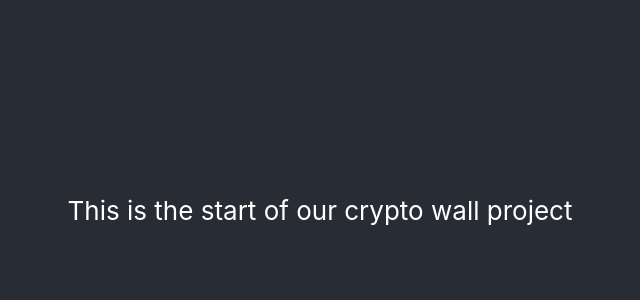
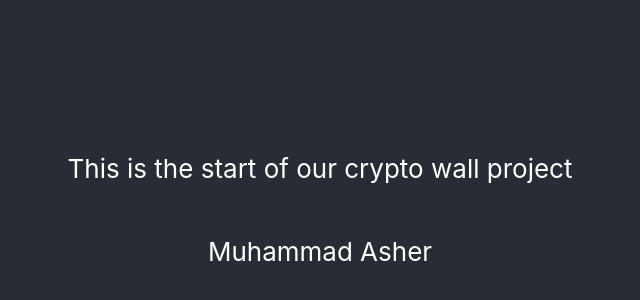
Before and after one commit to waqarilyas/crypto-wall-nft, a React (Create React App) app: page / in a window 1280 px wide. Shown: the part 190-490 px from the top of the page, without its empty margins (320-960 px from the left). Built offline with nearby package versions, Linux system fonts and the light colour scheme.

Commit message:
InitialL Commit

```diff
--- a/src/App.tsx
+++ b/src/App.tsx
@@ -2,13 +2,14 @@ import React from "react";
 import "./App.css";
 
 function App() {
-  return (
-    <div className='App'>
-      <header className='App-header'>
-        <p>This is the start of our crypto wall project</p>
-      </header>
-    </div>
-  );
+	return (
+		<div className="App">
+			<header className="App-header">
+				<p>This is the start of our crypto wall project</p>
+				<p>Muhammad Asher</p>
+			</header>
+		</div>
+	);
 }
 
 export default App;
```
Also changed, not shown: 2 other files (tests, documents, lock files or other folders).
